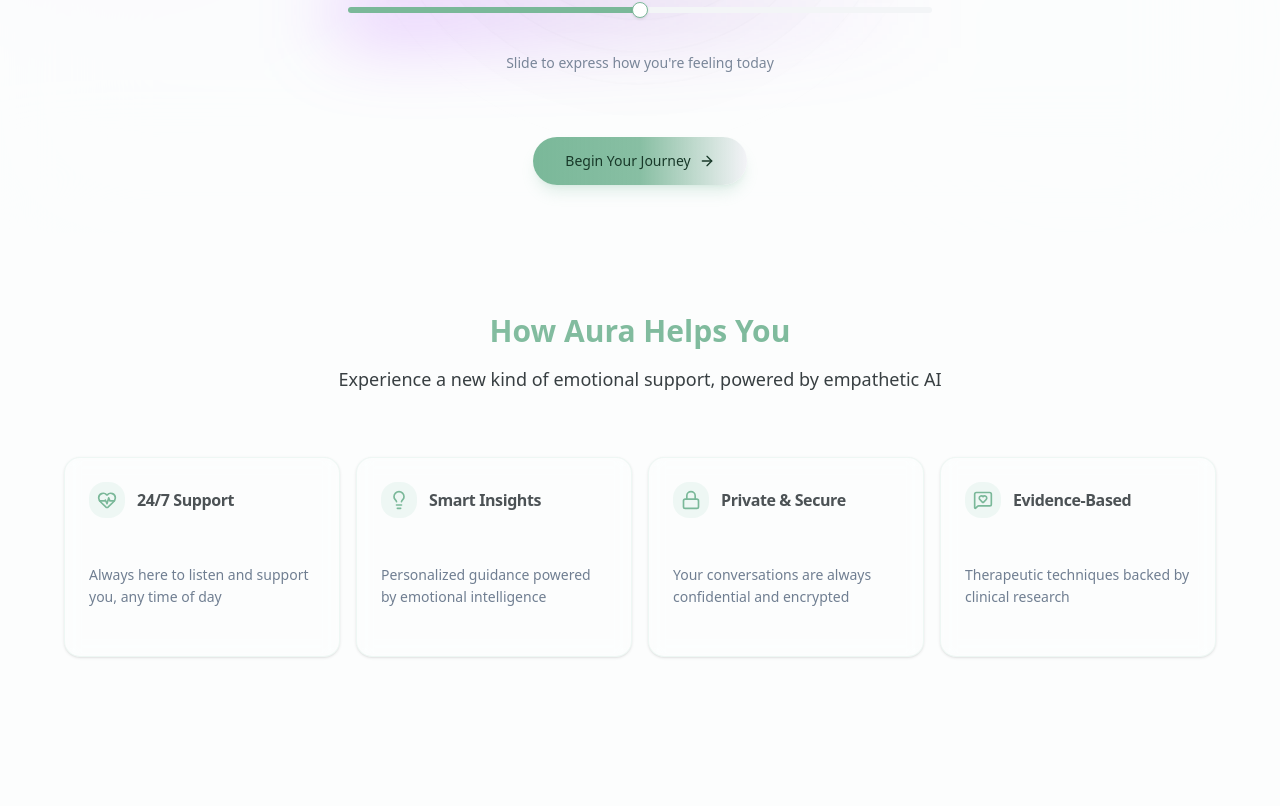
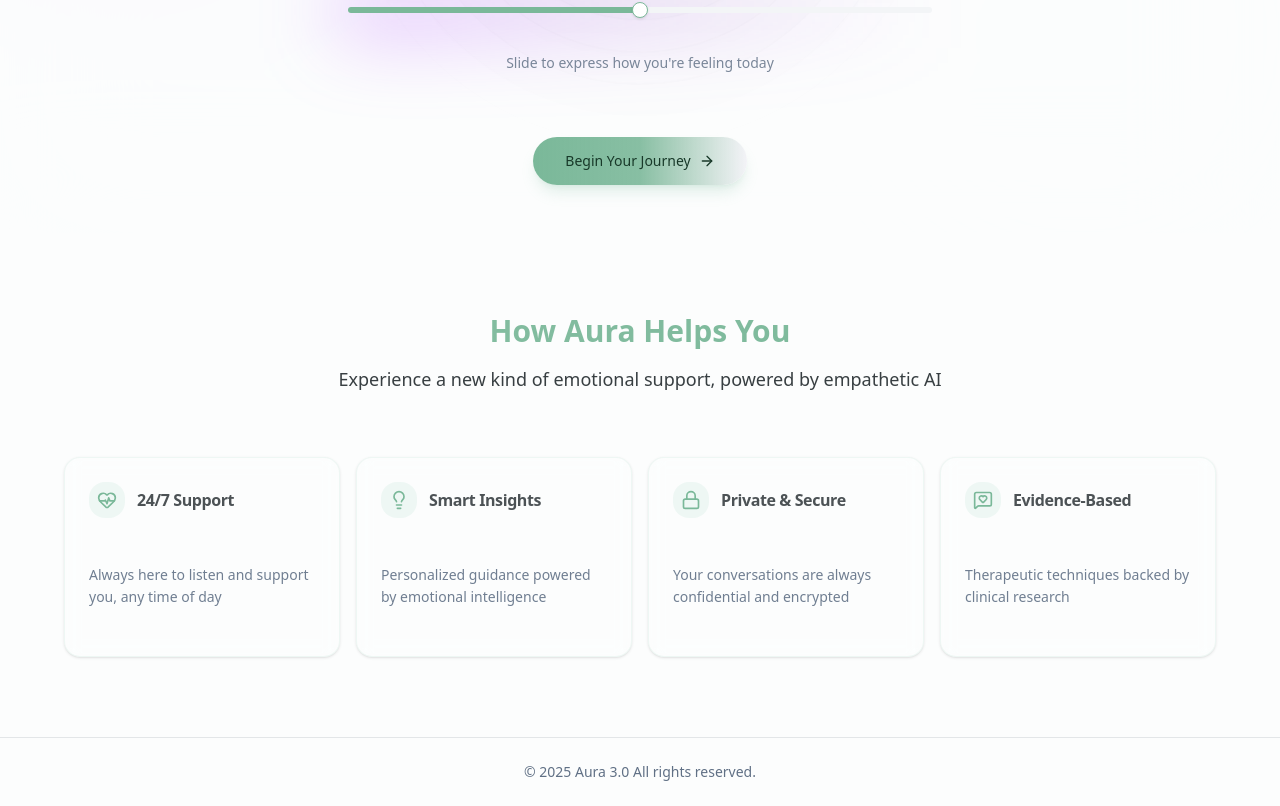
Before and after one commit to FelipeMDantas/Therapist, a Next.js app in the folder frontend/: page / in a window 1280 px wide. Shown: the part 614-1420 px from the top of the page. Before the commit the page ends 1351 px from the top, so only its background shows below. Built offline with nearby package versions, Linux system fonts and the light colour scheme.

Commit message:
[feat] Create the footer component

```diff
--- a/frontend/app/layout.tsx
+++ b/frontend/app/layout.tsx
@@ -3,6 +3,7 @@
 import "./globals.css";
 import Header from "@/components/header";
 import Providers from "@/components/providers";
+import { Footer } from "@/components/footer";
 
 const geistSans = Geist({
   variable: "--font-geist-sans",
@@ -32,6 +33,7 @@
         <Providers>
           <Header />
           {children}
+          <Footer />
         </Providers>
       </body>
     </html>
--- /dev/null
+++ b/frontend/components/footer.tsx
@@ -0,0 +1,11 @@
+export function Footer() {
+  return (
+    <footer className="border-t py-6">
+      <div className="flex flex-col items-center gap-4 px-4 md:px-6">
+        <p className="text-sm text-muted-foreground text-center">
+          © 2025 Aura 3.0 All rights reserved.
+        </p>
+      </div>
+    </footer>
+  );
+}
```
